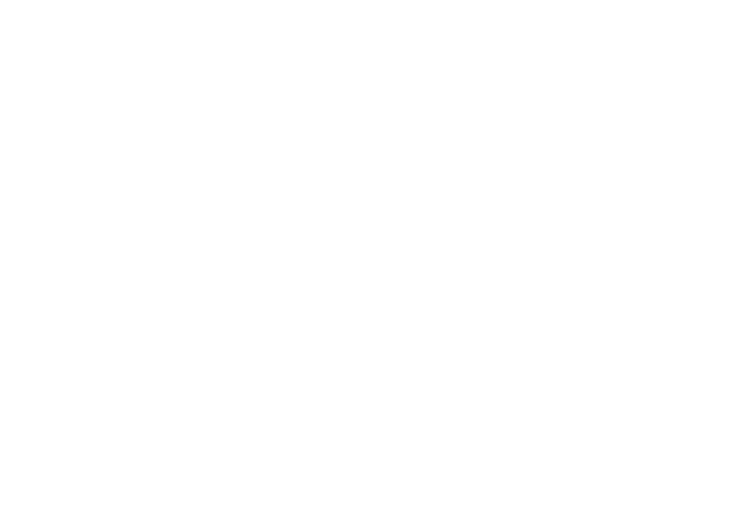
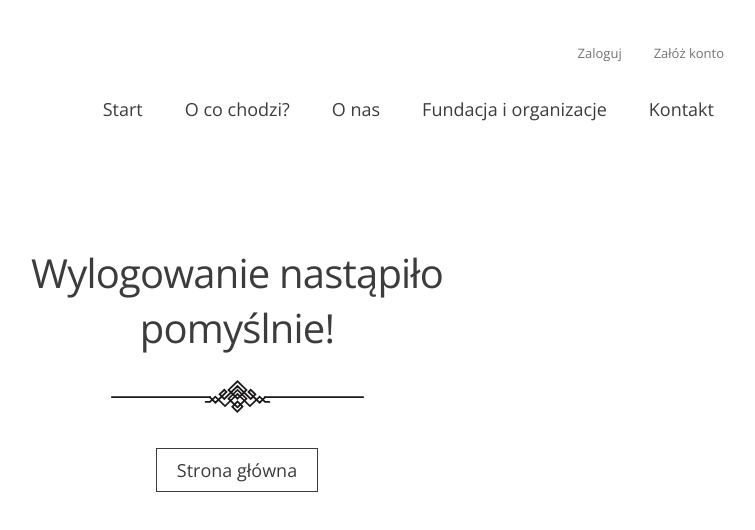
Before and after one commit to PiotrNikonczyk/portfolio-oddam, a React (Create React App) app: page /wylogowano in a window 1280 px wide. Before the commit this address had no page. Shown: the top 530 px of the page, without its empty margins (403-1158 px from the left). Built offline with nearby package versions, Linux system fonts and the light colour scheme.

Commit message:
rejestracja z jednoczesnym zalogowaniem

```diff
--- a/src/App.js
+++ b/src/App.js
@@ -1,6 +1,7 @@
 import {Home} from "./components/Home";
 import {Login} from "./components/Login";
 import {Register} from "./components/Register";
+import {LogOut} from "./components/LogOut";
 
 import {
     BrowserRouter,
@@ -17,14 +18,16 @@ export function App() {
 
     function setLoggedUser(email){
         setUserMail(email);
+        console.log("ustawienie zalogowanego usera na ", email)
     }
 
     return (
         <BrowserRouter>
             <Routes>
-                <Route path="" element={<Home user={userMail}/>} />
+                <Route path="" element={<Home user={userMail} setLoggedUser={setLoggedUser}/>} />
                 <Route path="/logowanie" element={<Login setLoggedUser={setLoggedUser}/>}/>
-                <Route path="/rejestracja" element={<Register/>}/>
+                <Route path="/rejestracja" element={<Register setLoggedUser={setLoggedUser}/>}/>
+                <Route path="/wylogowano" element={<LogOut/>}/>
             </Routes>
         </BrowserRouter>
     )
--- a/src/components/Header.js
+++ b/src/components/Header.js
@@ -4,11 +4,11 @@ import {  Link as LinkRD } from "react-router-dom";
 import {HeaderTopLinks} from "./HeaderTopLinks";
 
 
-export function Header({user}) {
+export function Header({user, setLoggedUser}) {
 
     return <>
         <div className={"header_navigation"}>
-           <HeaderTopLinks user={user}/>
+           <HeaderTopLinks user={user} setLoggedUser={setLoggedUser}/>
 
             <div className={"header_navigation_anchor"}>
                 <LinkRD className={"link link_start"} to={"/"} >Start</LinkRD>
--- a/src/components/HeaderTopLinks.js
+++ b/src/components/HeaderTopLinks.js
@@ -1,7 +1,13 @@
 import React from "react";
 import {Link as LinkRD} from "react-router-dom";
 
-export function HeaderTopLinks({user}) {
+export function HeaderTopLinks({user, setLoggedUser}) {
+
+    function LogOut(){
+        if(typeof  setLoggedUser === "function"){
+            setLoggedUser(null);
+        }
+    }
 
     if (!user) {
         return <div className={"header_navigation_account"}>
@@ -16,7 +22,7 @@ export function HeaderTopLinks({user}) {
         return <div className={"header_navigation_account"}>
             <p className={"user_hello"}> Cześć {user}</p>
             <LinkRD to={"/logowanie"} className={"header_navigation_account_link"}>Oddaj rzeczy</LinkRD>
-            <LinkRD to={"/rejestracja"} className={"header_navigation_account_link"}>Wyloguj</LinkRD>
+            <LinkRD to={"/wylogowano"} className={"header_navigation_account_link"} onClick={LogOut}>Wyloguj</LinkRD>
 
         </div>
 
--- a/src/components/Home.js
+++ b/src/components/Home.js
@@ -8,10 +8,10 @@ import {Contact} from "./Contact";
 
 
 
-export function Home({user}) {
+export function Home({user, setLoggedUser}) {
 
     return <>
-        <MainSection user={user}/>
+        <MainSection user={user} setLoggedUser={setLoggedUser}/>
         <ThreeColumns />
         <FourSteps />
         <AboutUs />
--- /dev/null
+++ b/src/components/LogOut.js
@@ -0,0 +1,19 @@
+import React from "react";
+import {Header} from "./Header";
+import imageSvg from '../assets/Decoration.svg';
+import {Link as LinkRD} from "react-router-dom";
+
+
+
+
+export function LogOut(){
+
+    return <>
+        <Header />
+        <div className={"logout_container"}>
+            <h1>Wylogowanie nastąpiło pomyślnie!</h1>
+            <img src={imageSvg} alt={"element dekoracyjny"}/>
+            <LinkRD className={"link link_start"} to={"/"} >Strona główna</LinkRD>
+        </div>
+    </>
+}
--- a/src/components/LoginRegisterLinks.js
+++ b/src/components/LoginRegisterLinks.js
@@ -3,13 +3,13 @@ import {Link as LinkRD} from "react-router-dom";
 import {registerNewUser} from "../firebase/firebase";
 import {signIn} from "../firebase/firebase";
 
-export function LoginRegisterLinks({register, setLoggedUser}){
+export function LoginRegisterLinks({register, setLoggedUser}) {
 
-    function handleClick(e){
+    function handleClick(e) {
 
 
-        if((e.target.classList.contains("link_register") && !register) || (e.target.classList.contains("link_login") && register) ){
-            return ;
+        if ((e.target.classList.contains("link_register") && !register) || (e.target.classList.contains("link_login") && register)) {
+            return;
         }
 
         let redyToRegister = 0;
@@ -23,26 +23,24 @@ export function LoginRegisterLinks({register, setLoggedUser}){
             document.querySelector(".email_error").style.opacity = "1";
             e.preventDefault();
 
-        }
-        else{
+        } else {
             document.querySelector(".email_error").style.opacity = "0";
             redyToRegister++;
         }
 
 
-        if (password.length < 6){
+        if (password.length < 6) {
             document.querySelector(".password_error").style.opacity = "1";
             e.preventDefault();
 
-        }
-        else{
+        } else {
             document.querySelector(".password_error").style.opacity = "0";
             redyToRegister++;
         }
 
 
         // jeśli następuje rejestracja
-        if(register) {
+        if (register) {
             const passwordBis = document.querySelector(".input_user_password_bis").value;
             if (password !== passwordBis) {
                 document.querySelector(".password_bis_error").style.opacity = "1";
@@ -53,44 +51,41 @@ export function LoginRegisterLinks({register, setLoggedUser}){
             }
         }
 
-        if(redyToRegister === 3 && register){
-            registerNewUser(email,password);
-        console.log("konto założone dla ", email);
+        if (redyToRegister === 3 && register) {
+            registerNewUser(email, password, setLoggedUser);
+            console.log("konto założone dla ", email);
         }
 
-        if(!register && redyToRegister === 2){
+        if (!register && redyToRegister === 2) {
             console.log("staram się zalogować");
             signIn(email, password, setLoggedUser);
 
         }
 
+        console.log(typeof setLoggedUser, "LRL typeof");
 
 
     }
 
-    if(!register){
+    if (!register) {
         return <>
             <div id={"to_revers"} className={"login_Link_container"}>
-                <LinkRD className={"link link_register"} to={"/rejestracja"} onClick={handleClick} >Załóż
+                <LinkRD className={"link link_register"} to={"/rejestracja"} onClick={handleClick}>Załóż
                     konto</LinkRD>
                 <LinkRD className={"link link_login"} to="/" onClick={handleClick}>Zaloguj
                     się</LinkRD>
-            </div></>
-    }
-    else{
+            </div>
+        </>
+    } else {
         return <>
             <div id={"to_revers"} className={"login_Link_container"}>
                 <LinkRD className={"link link_login"} to="/logowanie" onClick={handleClick}>Zaloguj
                     się</LinkRD>
-                <LinkRD className={"link link_register"} to={"/"} onClick={handleClick} >Załóż
+                <LinkRD className={"link link_register"} to={"/"} onClick={handleClick}>Załóż
                     konto</LinkRD>
-            </div></>
+            </div>
+        </>
     }
 
 
-
-
-
-
-
 }
--- a/src/components/MainSection.js
+++ b/src/components/MainSection.js
@@ -4,12 +4,12 @@ import imageSvg from '../assets/Decoration.svg'
 import {Link as LinkRD} from "react-router-dom";
 
 
-export function MainSection({user}) {
+export function MainSection({user, setLoggedUser}) {
 
     return <>
         <div className={"main_section"} id={"main_section"}>
             <div className={"main_section_container"}>
-                <Header user={user}/>
+                <Header user={user} setLoggedUser={setLoggedUser}/>
                 <div className={"main_section_container_title"}>
                     <h1>Zacznij pomagać!</h1>
                     <h1>Oddaj niechciane rzeczy w zaufane ręce</h1>
--- a/src/components/Register.js
+++ b/src/components/Register.js
@@ -3,13 +3,13 @@ import {Header} from "./Header";
 import {LoginSection} from "./LoginSection";
 import {Footer} from "./Footer";
 
-export function Register(){
+export function Register({setLoggedUser}){
 
 
 
     return <>
         <Header />
-        <LoginSection register={true}/>
+        <LoginSection register={true} setLoggedUser={setLoggedUser}/>
         <Footer />
 
     </>
--- a/src/firebase/firebase.js
+++ b/src/firebase/firebase.js
@@ -26,12 +26,13 @@ const firebaseConfig = {
 const app = initializeApp(firebaseConfig);
 const analytics = getAnalytics(app);
 
-export function registerNewUser(email, password){
+export function registerNewUser(email, password, setLoggedUser){
     const auth = getAuth();
     createUserWithEmailAndPassword(auth, email, password)
         .then((userCredential) => {
             // Signed in
             const user = userCredential.user;
+            setLoggedUser(user.email);
             // ...
         })
         .catch((error) => {
@@ -48,7 +49,6 @@ export function signIn(email, password, setLoggedUser){
         .then((userCredential) => {
             // Signed in
             const user = userCredential.user;
-            console.log("zalogowano poprawnie w firebase");
             setLoggedUser(user.email);
 
 
--- /dev/null
+++ b/src/scss/_LogOut.scss
@@ -0,0 +1,33 @@
+.logout_container{
+  display: flex;
+  flex-direction: column;
+  align-items: center;
+
+
+
+  margin-top: 114px;
+
+
+  h1{
+    width: 414px;
+    text-align: center;
+    font: normal normal normal 40px/55px $font-base;
+    letter-spacing: -0.8px;
+    color: $basicColor;
+  }
+
+  img{
+    margin-top: 25px;
+    margin-bottom: 35px;
+  }
+
+  .link_start{
+    font: normal normal normal 18px/24px Open Sans;
+    letter-spacing: 0px;
+    color: $basicColor;
+    padding: 9px 20px;
+    border: 1px solid $basicColor;
+    text-decoration: none;
+
+  }
+}
--- a/src/scss/main.scss
+++ b/src/scss/main.scss
@@ -16,3 +16,4 @@
 @import "PaginationNav";
 @import "LoginSection";
 @import "AccountInput";
+@import "LogOut";
```
